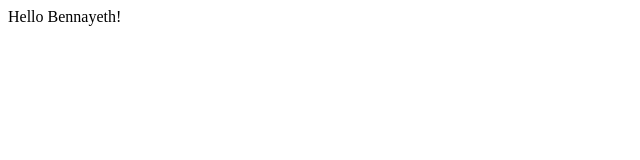
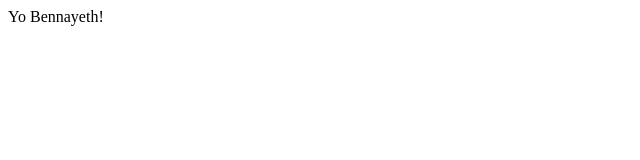
Before and after one commit to Bennayeth/GIT-STUDY-BEN, a plain HTML site: page index.html in a window 1280 px wide. Shown: the full height of the page, 0-640 px from the left. Drawn offline with Linux system fonts and the light colour scheme.

Commit message:
feat: changed greet

```diff
--- a/index.html
+++ b/index.html
@@ -6,6 +6,6 @@
     <title>Document</title>
 </head>
 <body>
-    Hello Bennayeth!
+    Yo Bennayeth!
 </body>
 </html>
```
